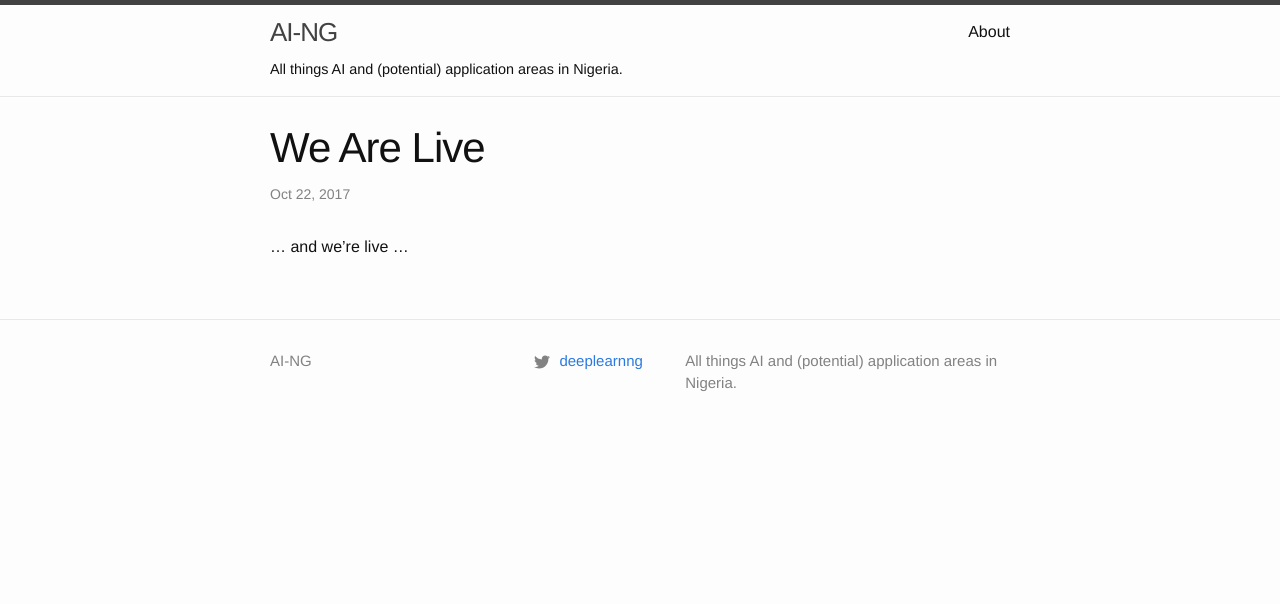
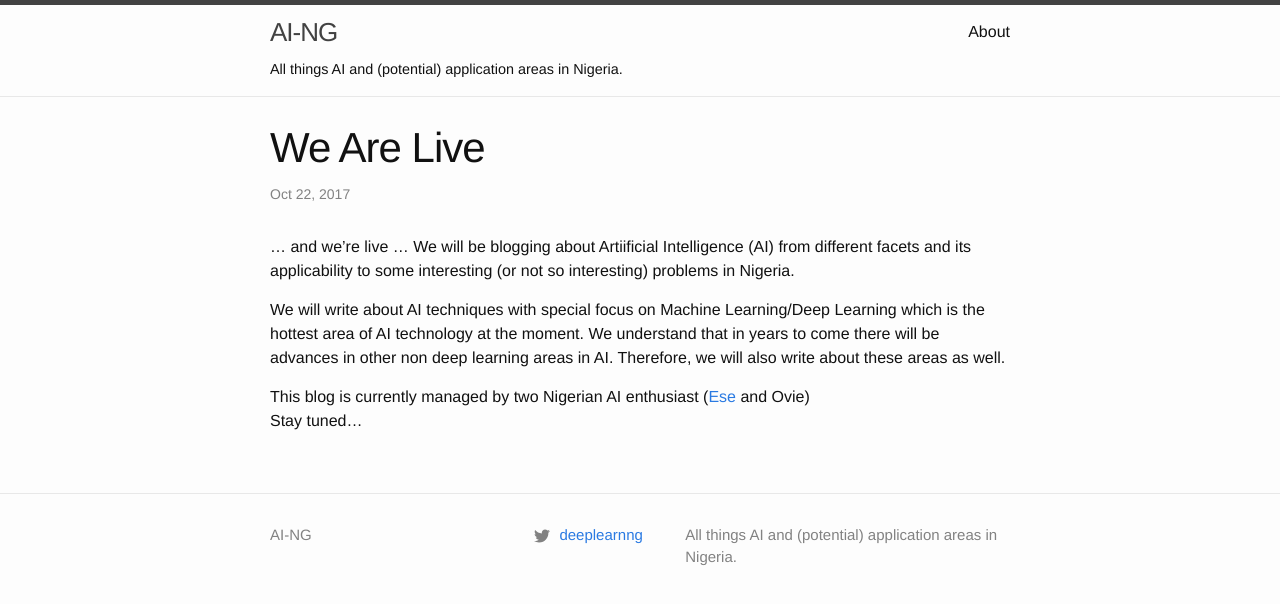
Before and after one commit to ai-ng/ai-ng.github.io, a Jekyll site: the page built from _posts/2017-10-22-we-are-live.md, in a window 1280 px wide. Shown: the top 604 px of the page. Built offline with Jekyll 4.4.1, drawn with Linux system fonts in a browser that asks for light colours; our own code applies the rules of GitHub Pages for plain Markdown files.

Commit message:
Update 2017-10-22-we-are-live.md

```diff
--- a/_posts/2017-10-22-we-are-live.md
+++ b/_posts/2017-10-22-we-are-live.md
@@ -1 +1,7 @@
 ... and we're live ...
+We will be blogging about Artiificial Intelligence (AI) from different facets and its applicability to some interesting (or not so interesting) problems in Nigeria.
+
+We will write about AI techniques with special focus on Machine Learning/Deep Learning which is the hottest area of AI technology at the moment. We understand that in years to come there will be advances in other non deep learning areas in AI. Therefore, we will also write about these areas as well.
+
+This blog is currently managed by two Nigerian AI enthusiast ([Ese](https://github.com/dlpbc) and Ovie)
+Stay tuned...
```
